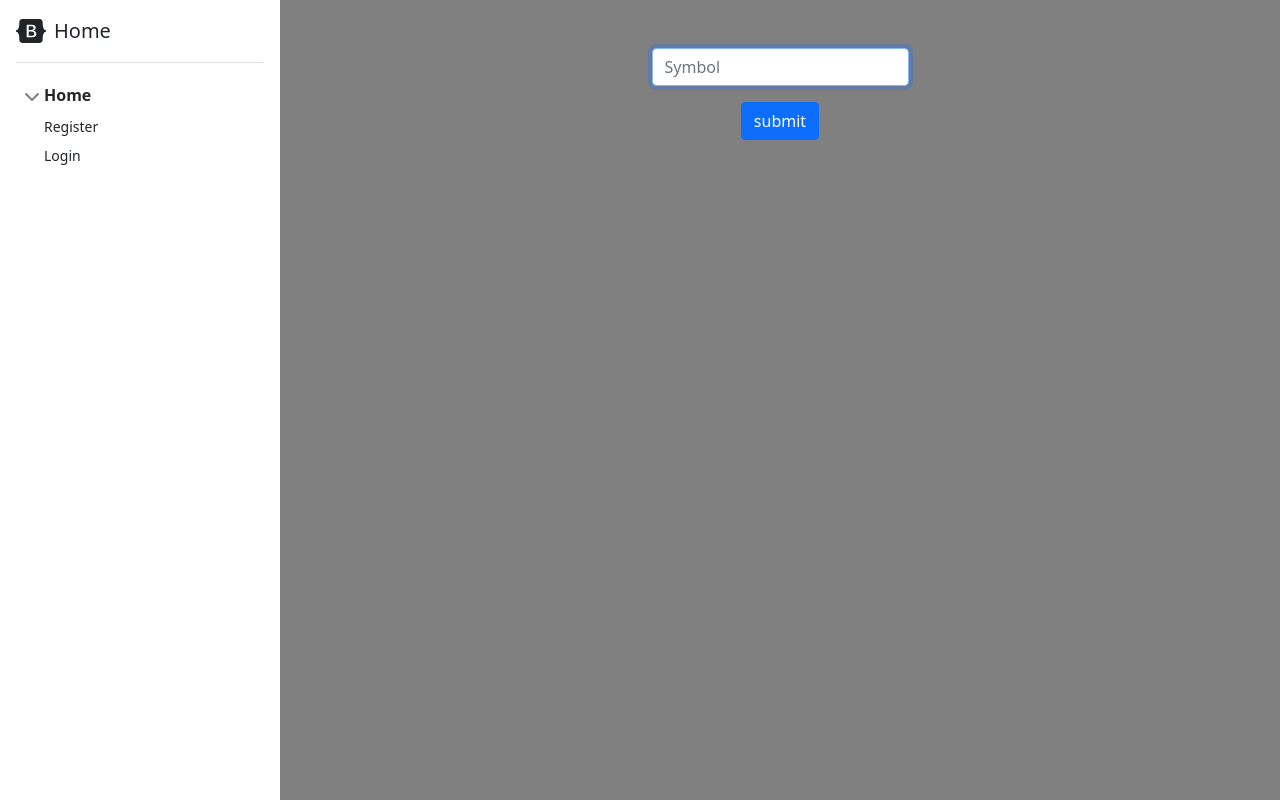
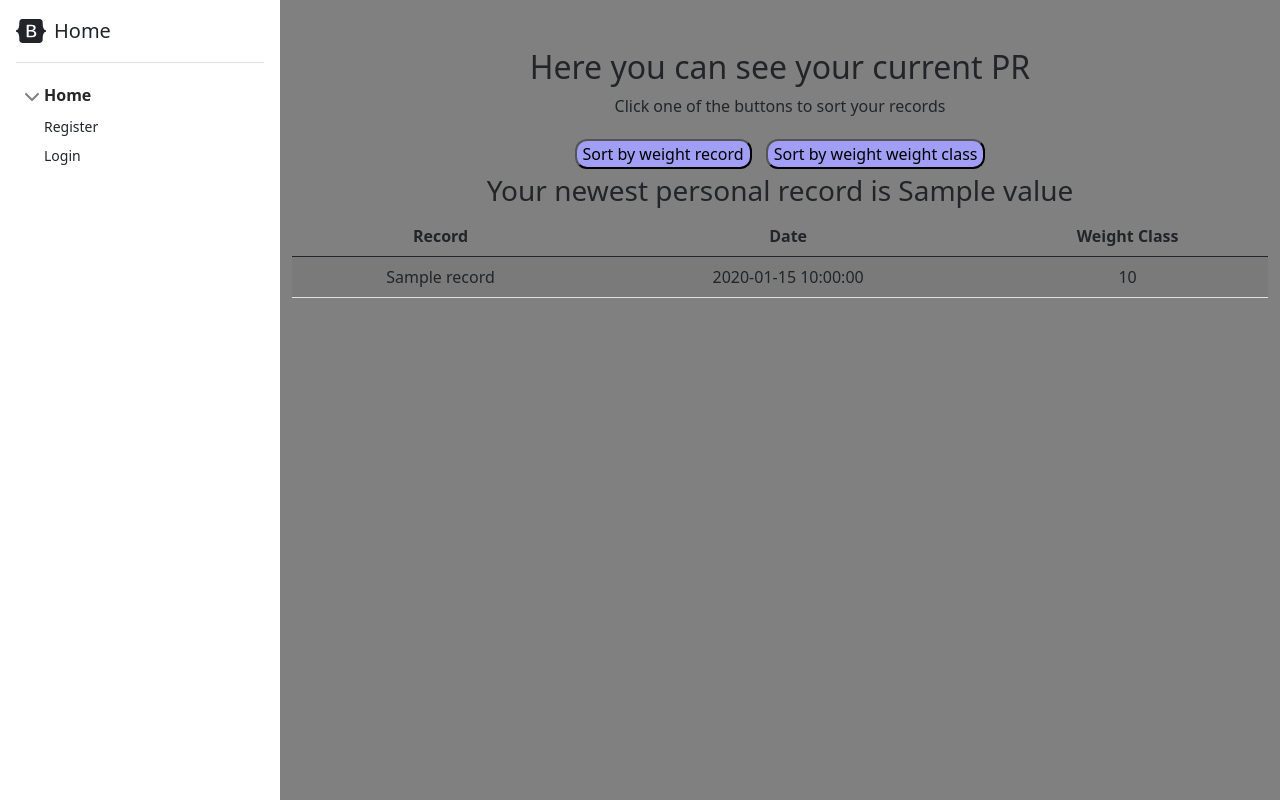
Before and after one commit to bergerson92/final_project, a Flask app: template templates/pr.html in a window 1280 px wide. Run offline with Flask 2, Linux system fonts and the light colour scheme; the template is opened without the code that fills it: most values are stand-ins (such as "Sample title", 1, 10 or a date in 2020); some libraries are stand-ins or nearby versions.

Commit message:
Update pr.html

```diff
--- a/templates/pr.html
+++ b/templates/pr.html
@@ -5,10 +5,122 @@
 {% endblock %}
 
 {% block main %}
-<form action="/buy" method="post">
-    <div class="mb-3">
-        <input autocomplete="off" autofocus class="form-control mx-auto w-auto" name="symbol" placeholder="Symbol" type="text">
-    </div>
-    <button class="btn btn-primary" type="submit">submit</button>
-</form>
+<head>
+    <style>
+        .button {
+            background-color: #A19EF5;
+            border-radius: 12px;
+            margin: 5px;
+        }
+
+        .button:hover {background-color: #9EF5CD}
+
+        .button:active {
+            background-color: #9EF5CD;
+            transform: translateY(4px);
+        }
+    </style>
+</head>
+<h2>Here you can see your current PR</h2>
+<p>Click one of the buttons to sort your records</p>
+<div>
+    <button class="button" onclick="sortTable_record()">Sort by weight record</button>
+    <button class="button" onclick="sortTable_weight_class()">Sort by weight weight class</button>
+</div>
+    {% for value in personal_record %}
+        {% if value == 0 %}
+            <p>Fill in a new Personal Record first</p>
+        {% else %}
+            <h3>Your newest personal record is {{ value }} </h3>
+
+            <table class="table table-striped" id="myTable">
+                <thead>
+                    <tr>
+                        <th scope="col">Record</th>
+                        <th scope="col">Date</th>
+                        <th scope="col">Weight Class</th>
+                    </tr>
+                </thead>
+                <tbody>
+                    {% for row in history %}
+                    <tr>
+                        <td>{{ row["record"] }}</td>
+                        <td>{{ row["date"] }}</td>
+                        <td>{{ row["weight_class"] }}</td>
+                    </tr>
+                    {% endfor %}
+                </tbody>
+            </table>
+        {% endif %}
+    {% endfor %}
+    <script>
+        function sortTable_record() {
+        var table, rows, switching, i, x, y, shouldSwitch;
+        table = document.getElementById("myTable");
+        switching = true;
+        /*Make a loop that will continue until
+        no switching has been done:*/
+        while (switching) {
+            //start by saying: no switching is done:
+            switching = false;
+            rows = table.rows;
+            /*Loop through all table rows (except the
+            first, which contains table headers):*/
+            for (i = 1; i < (rows.length - 1); i++) {
+            //start by saying there should be no switching:
+            shouldSwitch = false;
+            /*Get the two elements you want to compare,
+            one from current row and one from the next:*/
+            x = rows[i].getElementsByTagName("TD")[0];
+            y = rows[i + 1].getElementsByTagName("TD")[0];
+            //check if the two rows should switch place:
+            if (parseInt(x.innerHTML) < parseInt(y.innerHTML)) {
+                //if so, mark as a switch and break the loop:
+                shouldSwitch = true;
+                break;
+            }
+            }
+            if (shouldSwitch) {
+            /*If a switch has been marked, make the switch
+            and mark that a switch has been done:*/
+            rows[i].parentNode.insertBefore(rows[i + 1], rows[i]);
+            switching = true;
+            }
+        }
+        }
+        function sortTable_weight_class() {
+        var table, rows, switching, i, x, y, shouldSwitch;
+        table = document.getElementById("myTable");
+        switching = true;
+        /*Make a loop that will continue until
+        no switching has been done:*/
+        while (switching) {
+            //start by saying: no switching is done:
+            switching = false;
+            rows = table.rows;
+            /*Loop through all table rows (except the
+            first, which contains table headers):*/
+            for (i = 1; i < (rows.length - 1); i++) {
+            //start by saying there should be no switching:
+            shouldSwitch = false;
+            /*Get the two elements you want to compare,
+            one from current row and one from the next:*/
+            x = rows[i].getElementsByTagName("TD")[2];
+            y = rows[i + 1].getElementsByTagName("TD")[2];
+            //check if the two rows should switch place:
+            if (parseInt(x.innerHTML) > parseInt(y.innerHTML)) {
+                //if so, mark as a switch and break the loop:
+                shouldSwitch = true;
+                break;
+            }
+            }
+            if (shouldSwitch) {
+            /*If a switch has been marked, make the switch
+            and mark that a switch has been done:*/
+            rows[i].parentNode.insertBefore(rows[i + 1], rows[i]);
+            switching = true;
+            }
+        }
+        }
+        </script>
 {% endblock %}
```
